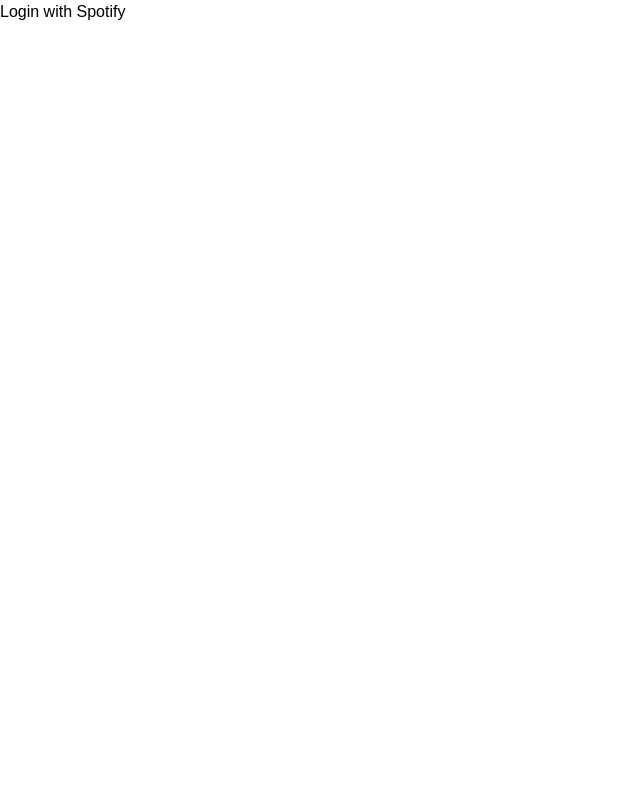
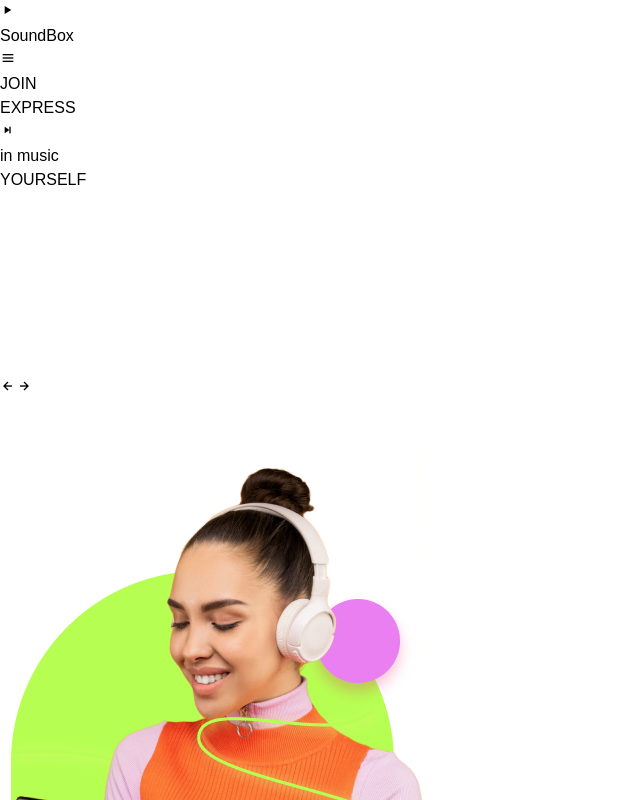
Before and after one commit to Ndahiroloicke/soundbox2, a React (Vite) app: page /#/login in a window 1280 px wide. Shown: the top 800 px of the page, without its empty margins (0-640 px from the left). Built offline with nearby package versions, Linux system fonts and the light colour scheme.

Commit message:
debugging

```diff
--- a/src/main.tsx
+++ b/src/main.tsx
@@ -1,21 +1,30 @@
-import { StrictMode } from 'react';
-import { createRoot } from 'react-dom/client';
+import { StrictMode} from 'react'
+import { createRoot } from 'react-dom/client'
 import "slick-carousel/slick/slick.css";
 import "slick-carousel/slick/slick-theme.css";
-import { HashRouter, Route, Routes } from 'react-router-dom';
-import './index.css';
-import Landing from './pages/landing.tsx';
-import Login from './pages/login.tsx';
-import Dashboard from './pages/dashboard.tsx';
+import { createBrowserRouter, RouterProvider } from 'react-router-dom'
+import './index.css'
+import Landing from './pages/landing.tsx'
+import Login from './pages/login.tsx'
+import Dashboard from './pages/dashboard.tsx'
 
+
+const routes = createBrowserRouter([
+  {
+    path:'/',
+    element:<Landing/>
+  },
+  {
+    path:'/login',
+    element:<Login/>
+  },
+  {
+    path:'/dashboard',
+    element:<Dashboard/>
+  }
+])
 createRoot(document.getElementById('root')!).render(
   <StrictMode>
-    <HashRouter>
-      <Routes>
-        <Route path="/" element={<Landing />} />
-        <Route path="/login" element={<Login />} />
-        <Route path="/dashboard" element={<Dashboard />} />
-      </Routes>
-    </HashRouter>
+    <RouterProvider router={routes}/>
   </StrictMode>,
-);
+)
--- a/src/pages/login.tsx
+++ b/src/pages/login.tsx
@@ -7,7 +7,7 @@
 
   const handleClick = () => {
     const clientId = import.meta.env.VITE_SPOTIFY_CLIENT_ID;
-    const redirectUrl = 'https://soundbox-green.vercel.app/#/login'
+    const redirectUrl = import.meta.env.VITE_SPOTIFY_REDIRECT_URL;
     const apiUrl = "https://accounts.spotify.com/authorize";
     const scope = [
       "user-read-email",
@@ -25,26 +25,40 @@
     )}&response_type=token&show_dialog=true`;
   };
 
+  const parseTokenFromHash = () => {
+    const hash = window.location.hash;
+    if (hash) {
+      const hashParams = new URLSearchParams(hash.substring(1));
+      const accessToken = hashParams.get("access_token");
+      return accessToken;
+    }
+    return null;
+  };
+
+  // Async useEffect to wait for token storage correctly
   useEffect(() => {
-    const handleToken = () => {
-      let storedToken = sessionStorage.getItem("token");
+    const handleToken = async () => {
+      try {
+        let storedToken = window.localStorage.getItem("token");
 
-      if (!storedToken) {
-        const hash = window.location.hash;
-        if (hash) {
-          const tokenFromHash = new URLSearchParams(hash.substring(1)).get("access_token");
-          console.log(tokenFromHash)
+        if (!storedToken) {
+          console.log("No token in localStorage, attempting to parse from URL...");
+          const tokenFromHash = parseTokenFromHash();
+          console.log("Parsed token from URL hash:", tokenFromHash);
 
           if (tokenFromHash) {
-            sessionStorage.setItem("token", tokenFromHash);
+            window.localStorage.setItem("token", tokenFromHash);
             setToken(tokenFromHash);
             window.location.hash = ""; // Clear the hash
-            console.log(tokenFromHash)
+            console.log("Token stored in localStorage and state updated.");
             navigate("/dashboard");
           }
+        } else {
+          console.log("Token found in localStorage:", storedToken);
+          setToken(storedToken);
         }
-      } else {
-        setToken(storedToken);
+      } catch (error) {
+        console.error("Error during token extraction:", error);
       }
     };
 
@@ -52,7 +66,7 @@
   }, [navigate]);
 
   const logout = () => {
-    sessionStorage.removeItem("token");
+    window.localStorage.removeItem("token");
     setToken(null);
   };
 
```
Also changed, not shown: 1 other file (tests, documents, lock files or other folders).
